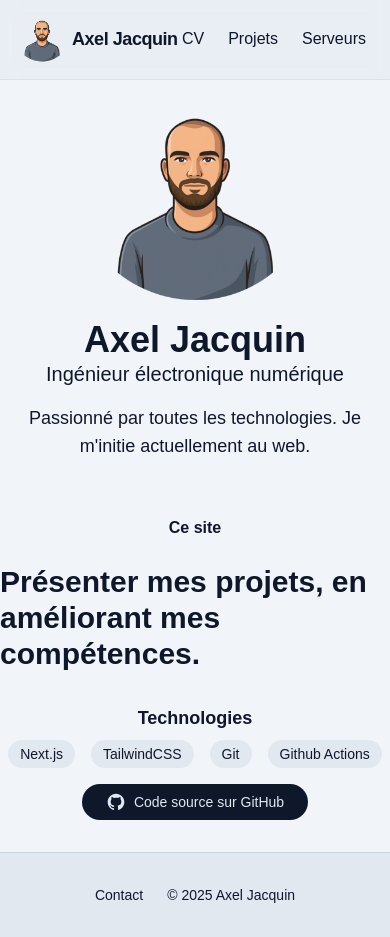
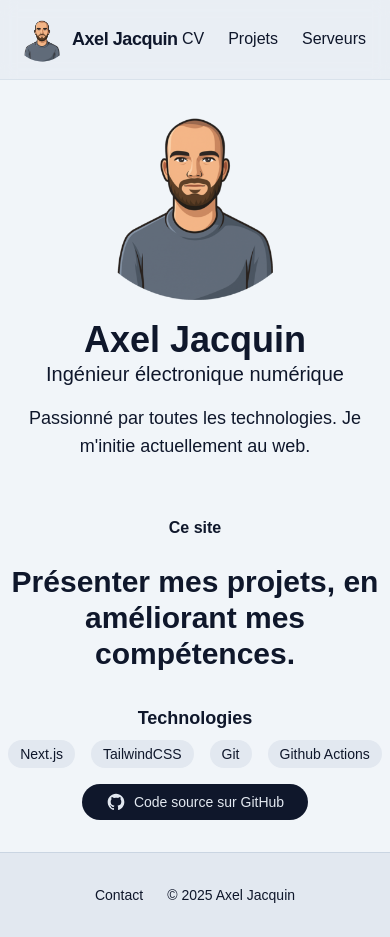
Before and after one commit to AJacquin/MyWebsite, a Next.js app: page / in a window 390 px wide. Built offline with nearby package versions, Linux system fonts and the light colour scheme.

Commit message:
fix: home page on phones

```diff
--- a/src/app/page.tsx
+++ b/src/app/page.tsx
@@ -47,7 +47,7 @@ export default function Home() {
       {/* Ce site */}
       <div className="mt-8 flex flex-col items-center">
         <h2 className="p-6 font-semibold">Ce site</h2>
-        <p className="text-3xl font-semibold text-foreground/70">
+        <p className="text-center text-3xl font-semibold text-foreground/70">
           Présenter mes projets, en améliorant mes compétences.
         </p>
         {/* Technologies */}
```
